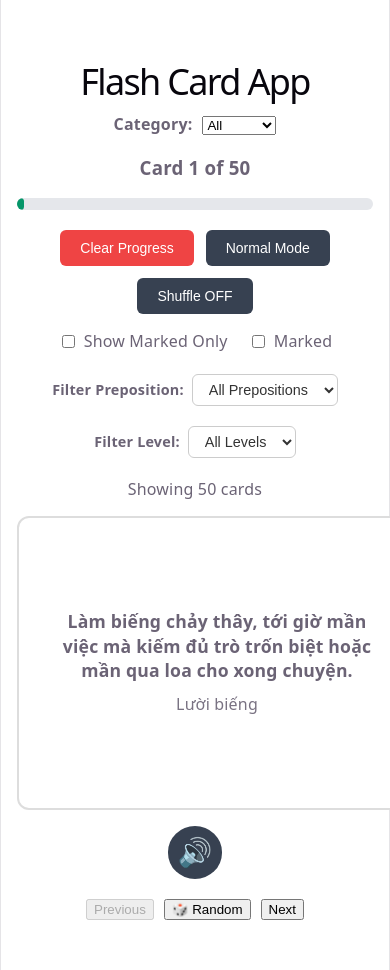
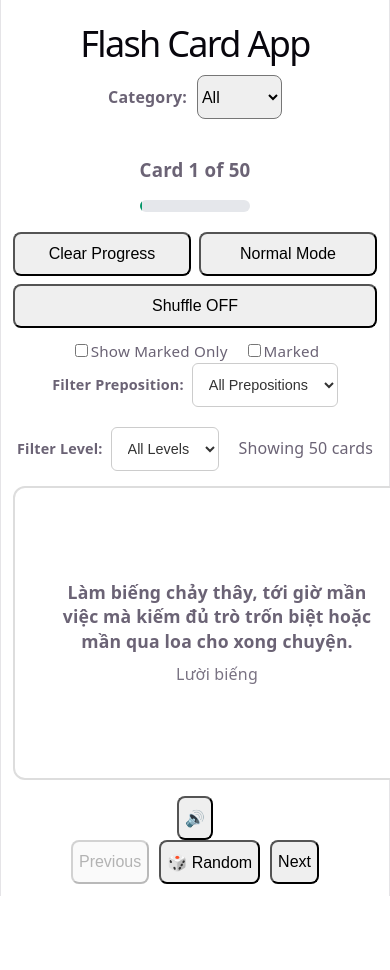
Before and after one commit to chih611/flashcard, a React (Vite) app: page / in a window 390 px wide. Shown: the top 970 px of the page. After the commit the page ends 896 px from the top, so only its background shows below. Built offline with nearby package versions, Linux system fonts and the light colour scheme.

Commit message:
mobile css

```diff
--- a/index.html
+++ b/index.html
@@ -1,13 +1,16 @@
 <!doctype html>
 <html lang="en">
+
 <head>
   <meta charset="UTF-8" />
+  <meta name="viewport" content="width=device-width, initial-scale=1.0, maximum-scale=1.0, user-scalable=no" />
   <link rel="icon" type="image/svg+xml" href="/favicon.svg" />
-    <meta name="viewport" content="width=device-width, initial-scale=1.0" />
   <title>flash-card-app</title>
 </head>
+
 <body>
   <div id="root"></div>
   <script type="module" src="/src/main.jsx"></script>
 </body>
+
 </html>
--- a/src/App.css
+++ b/src/App.css
@@ -1,100 +1,79 @@
+/* Mobile-First Base Styles (Default for screens under 600px) */
 .app-container {
-    max-width: 700px;
-    margin: 50px auto;
-    text-align: center;
-    padding: 0 16px;
+    width: 100%;
+    max-width: 480px;
+    /* Constrain max width on smaller screens */
+    min-height: 100vh;
+    margin: 0 auto;
+    padding: 12px;
+    box-sizing: border-box;
+    display: flex;
+    flex-direction: column;
+    align-items: center;
+    justify-content: space-between;
 }
 
-/* Card Outer Wrapper */
-.card-container {
-    width: 380px;
-    min-height: 280px;
-    /* Sets a base size, but expands when content grows */
-    height: auto;
-    position: relative;
-    padding: 10px 0;
+/* Touch-Friendly Buttons & Inputs */
+button,
+select {
+    min-height: 44px;
+    /* Minimum recommended touch target height */
+    font-size: 1rem;
+    border-radius: 8px;
+    touch-action: manipulation;
+    /* Eliminates tap delay on mobile devices */
 }
 
-/* Front & Back Faces */
-.card-face {
+.controls-container {
     width: 100%;
-    height: auto;
-    min-height: 100%;
-    box-sizing: border-box;
-    overflow: visible;
-    /* Prevents scrollbars from appearing */
-}
-
-.empty-container {
-    text-align: center;
-    margin-top: 50px;
-}
-
-/* Button Base & Variants */
-.btn {
-    padding: 10px 20px;
-    border-radius: 6px;
-    border: none;
-    cursor: pointer;
-    font-size: 14px;
-    font-weight: 500;
-    transition: opacity 0.2s ease;
-}
-
-.btn:hover {
-    opacity: 0.9;
-}
-
-.btn-danger {
-    background-color: #ef4444;
-    color: white;
-}
-
-.btn-secondary {
-    background-color: #374151;
-    color: white;
-}
-
-.btn-audio {
-    font-size: 28px;
-    padding: 10px;
-    border-radius: 50%;
-    border: none;
-    cursor: pointer;
-    background-color: #374151;
-    color: white;
-    margin-bottom: 20px;
-    display: inline-flex;
-    align-items: center;
-    justify-content: center;
-}
-
-/* Controls & Checkbox Layouts */
-.controls-container {
     display: flex;
     flex-direction: column;
-    gap: 16px;
-    margin-bottom: 20px;
+    gap: 12px;
+    align-items: center;
 }
 
 .button-group {
     display: flex;
-    justify-content: center;
-    gap: 12px;
+    width: 100%;
+    gap: 8px;
     flex-wrap: wrap;
+}
+
+.button-group button {
+    flex: 1 1 calc(50% - 8px);
+    /* 2 buttons per row on mobile */
 }
 
 .checkbox-group {
     display: flex;
+    gap: 16px;
+    align-items: center;
     justify-content: center;
-    align-items: center;
-    gap: 20px;
-    font-size: 16px;
+    font-size: 0.95rem;
 }
 
-.checkbox-group label {
-    display: flex;
-    align-items: center;
-    gap: 6px;
-    cursor: pointer;
+/* Responsive Card Container */
+.card-container {
+    width: 100%;
+    max-width: 360px;
+    min-height: 260px;
+    margin: 12px 0;
+    border-radius: 12px;
 }
+
+/* Tablet & Desktop Scaling (Screen size > 600px) */
+@media (min-width: 600px) {
+    .app-container {
+        max-width: 600px;
+        padding: 24px;
+    }
+
+    .button-group button {
+        flex: 1;
+        /* Distribute buttons evenly in a single row on desktop */
+    }
+
+    .card-container {
+        min-height: 320px;
+    }
+}
```
Lines whose indentation alone changed are shown as unchanged.
